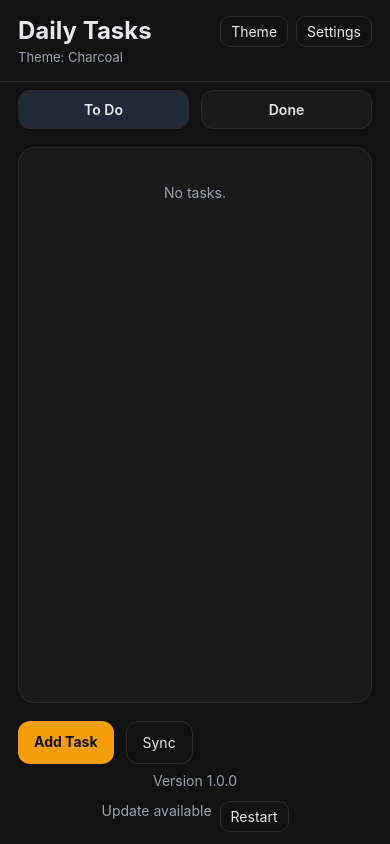
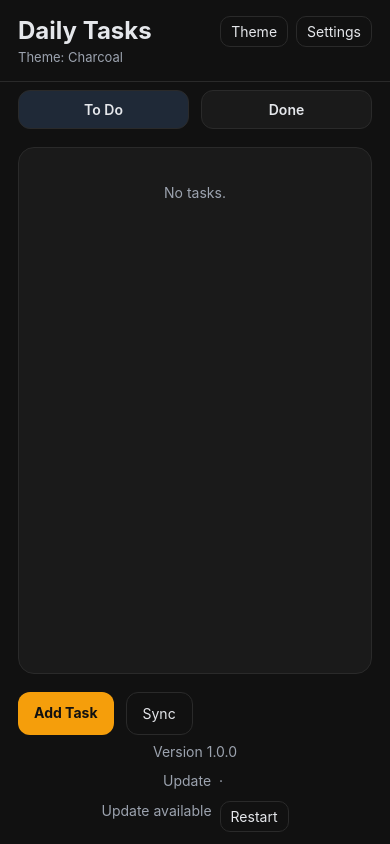
Before and after one commit to jmaciasluque/daily-tasks, a React Native app in the folder mobile/: screen / in a window 390 px wide. Built offline with nearby package versions, Linux system fonts and the light colour scheme.

Commit message:
Show update hash and channel in footer

```diff
--- a/mobile/App.tsx
+++ b/mobile/App.tsx
@@ -17,6 +17,9 @@ import { orderedTasks } from './src/services/data';
 import { getTheme, isLightColor } from './src/theme/themes';
 import type { Task, Settings } from './src/types';
 import { appVariant, appVersionSuffix, appVersion } from './src/config/env';
+
+const updateId = Updates.updateId ? Updates.updateId.slice(0, 7) : 'bundled';
+const updateChannel = Updates.channel ?? 'local';
 
 export default function App() {
   const {
@@ -189,6 +192,7 @@ export default function App() {
         <Text style={[styles.status, { color: theme.muted }]}>
           Version {appVersion}{appVariant !== 'production' && appVersionSuffix ? `-${appVersionSuffix.slice(0, 7)}` : ''}
         </Text>
+        <Text style={[styles.status, { color: theme.muted }]}>Update {updateId} · {updateChannel}</Text>
         {appVariant !== 'production' ? (
           <Text style={[styles.status, { color: theme.muted }]}>Test build</Text>
         ) : null}
```
